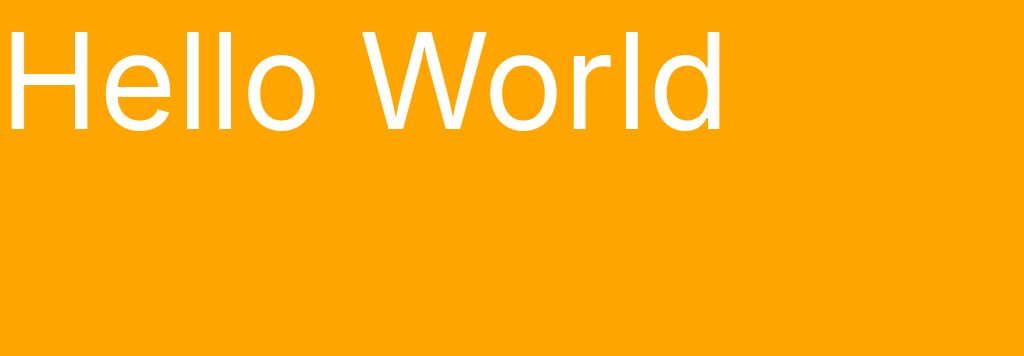
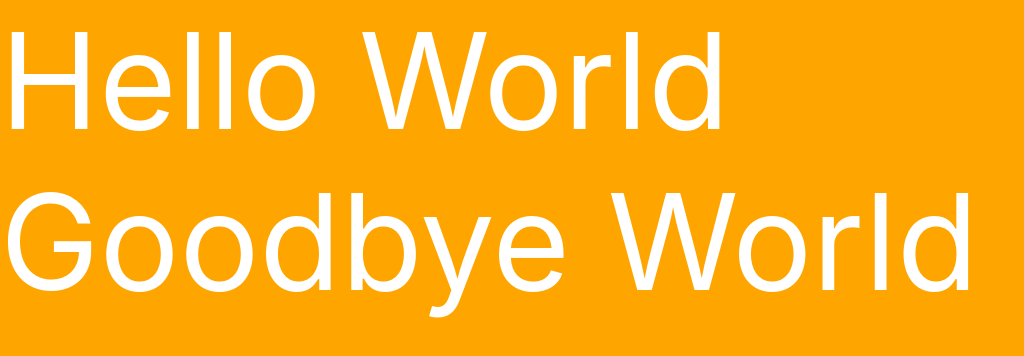
Before and after one commit to rabieo/NotesApp, a React (Create React App) app in the folder client/: page / in a window 1280 px wide. Shown: the top 356 px of the page, without its empty margins (0-1024 px from the left). Built offline with nearby package versions, Linux system fonts and the light colour scheme.

Commit message:
goodbye world

```diff
--- a/client/src/App.js
+++ b/client/src/App.js
@@ -5,6 +5,7 @@ export default function App() {
 	return (
 		<div className="App">
 			Hello World
+			Goodbye World
 		</div>
 	);
 }
```
